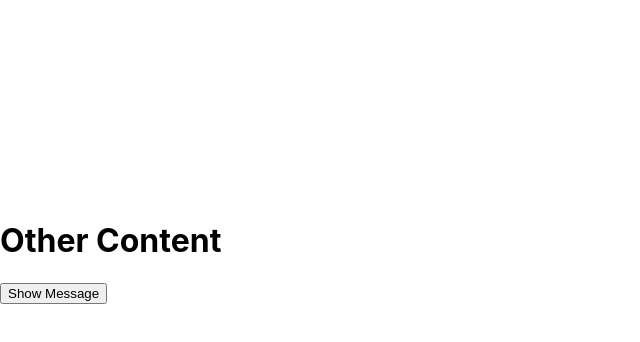
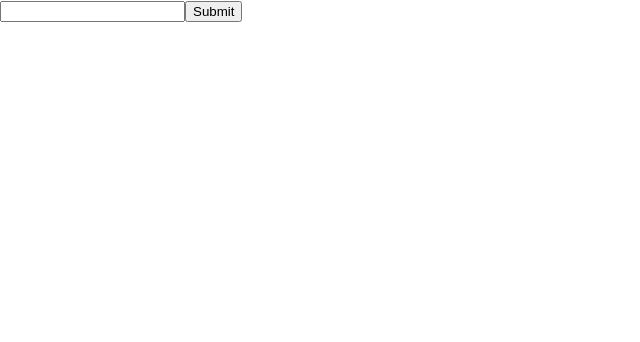
Before and after one commit to IMRamAgrawal/react-design, a React (Create React App) app: page / in a window 1280 px wide. Shown: the top 342 px of the page, without its empty margins (0-640 px from the left). Built offline with nearby package versions, Linux system fonts and the light colour scheme.

Commit message:
Forward ref

```diff
--- a/src/App.js
+++ b/src/App.js
@@ -1,62 +1,48 @@
-// import { useState } from "react";
+// import { useRef } from "react";
 // import "./App.css";
 
 // function App() {
-//   const [show, setShow] = useState(false);
+//   const inputRef = useRef();
+
+//   function submitHandler(e) {
+//     e.preventDefault();
+
+//     console.log(inputRef.current.value);
+//   }
 
 //   return (
-//     <div>
-//       <h1>Other Content</h1>
-//       <button onClick={() => setShow(true)}>Show Message</button>
-//       <Alert show={show} onClose={() => setShow(false)}>
-//         A sample message to show.
-//         <br />
-//         Click it to close.
-//       </Alert>
-//     </div>
+//     <form onSubmit={submitHandler}>
+//       <input ref={inputRef} className="text-input" />
+//       <button type="submit" className="button">
+//         Submit
+//       </button>
+//     </form>
 //   );
 // }
 
-// const Alert = ({ children, onClose, show }) => {
-//   if (!show) return;
-
-//   return (
-//     <div className="alert" onClick={onClose}>
-//       {children}
-//     </div>
-//   );
-// };
-
 // export default App;
-import { useState } from "react";
-import { createPortal } from "react-dom";
+import { useRef } from "react";
 import "./App.css";
+import { Input } from "./input";
 
 function App() {
-  const [show, setShow] = useState(false);
+  const inputRef = useRef();
+
+  function submitHandler(e) {
+    e.preventDefault();
+
+    console.log(inputRef.current.value);
+  }
 
   return (
-    <div style={{ position: "absolute", marginTop: "200px" }}>
-      <h1>Other Content</h1>
-      <button onClick={() => setShow(true)}>Show Message</button>
-      <Alert show={show} onClose={() => setShow(false)}>
-        A sample message to show.
-        <br />
-        Click it to close.
-      </Alert>
-    </div>
-    );
+    <form onSubmit={submitHandler}>
+       {/* <input ref={inputRef} className="text-input" /> */}
+      <Input ref={inputRef} />
+      <button type="submit" className="button">
+        Submit
+      </button>
+    </form>
+  );
 }
 
-const Alert = ({ children, onClose, show }) => {
-  if (!show) return;
-
-  return createPortal(
-    <div className="alert" onClick={onClose}>
-      {children}
-    </div>,
-    document.querySelector("#alert-holder")
-  );
-};
-
 export default App;
--- /dev/null
+++ b/src/input.jsx
@@ -0,0 +1,7 @@
+import { forwardRef } from "react";
+
+const CustomInput = (props, ref) => {
+  return <input {...props} ref={ref} className="text-input" />;
+};
+
+export const Input = forwardRef(CustomInput);
```
